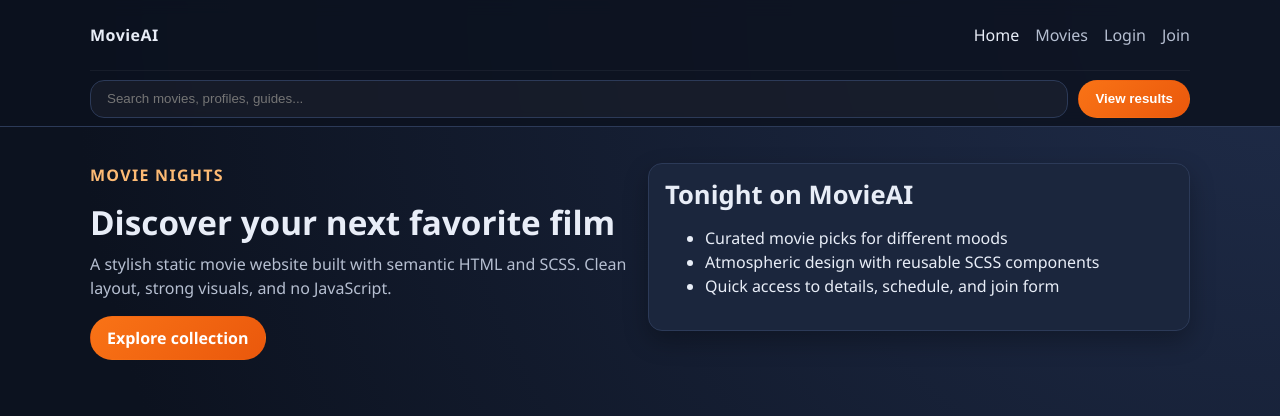
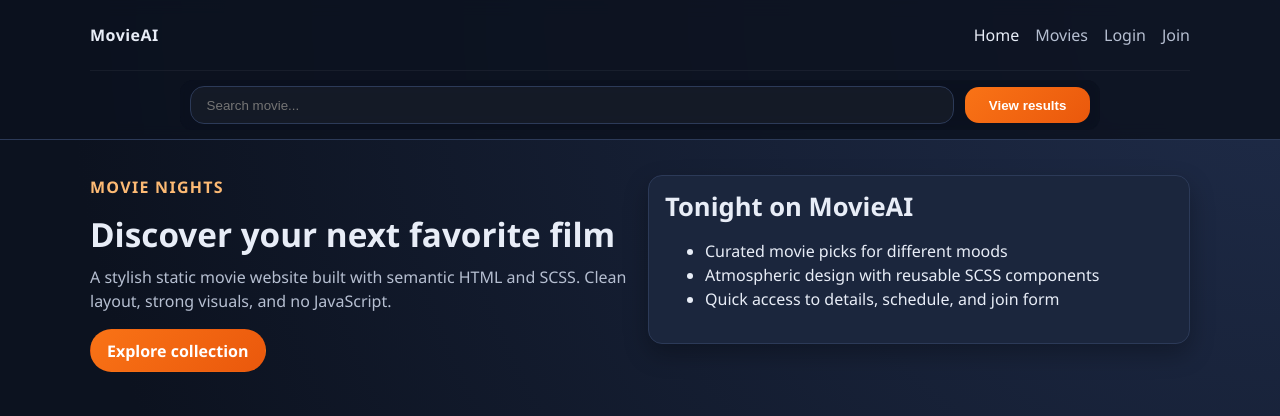
Before and after one commit to anastasiiahumeniuk/web-technologies-labs, a plain HTML site: page frontend/index.html in a window 1280 px wide. Shown: the top 416 px of the page. Drawn offline with Linux system fonts and the light colour scheme.

Commit message:
Polish header search layout

```diff
--- a/frontend/index.html
+++ b/frontend/index.html
@@ -22,7 +22,7 @@
     <div class="container header-search">
       <form class="header-search__form" action="search-results.html">
         <label class="sr-only" for="main-search">Search MovieAI</label>
-        <input id="main-search" name="q" type="search" placeholder="Search movies, profiles, guides..." required>
+        <input id="main-search" name="q" type="search" placeholder="Search movie..." required>
         <button class="btn btn-primary" type="submit">View results</button>
       </form>
     </div>
--- a/frontend/scss/layout/_header.scss
+++ b/frontend/scss/layout/_header.scss
@@ -42,6 +42,13 @@
 .header-search__form {
   display: flex;
   gap: 0.65rem;
+  max-width: 920px;
+  margin: 0 auto;
+  align-items: center;
+  backdrop-filter: blur(6px);
+  padding: 0.4rem 0.6rem;
+  border-radius: $radius;
+  background: rgba(12, 18, 31, 0.55);
 }
 
 .header-search__form input {
@@ -53,3 +60,10 @@
   background: rgba(255, 255, 255, 0.04);
   color: $text;
 }
+
+.header-search__form button {
+  padding: 0.65rem 1.5rem;
+  border-radius: $radius;
+  border: none;
+  font-weight: 600;
+}
```
Also changed, not shown: frontend/css/main.css, 1 other file.
